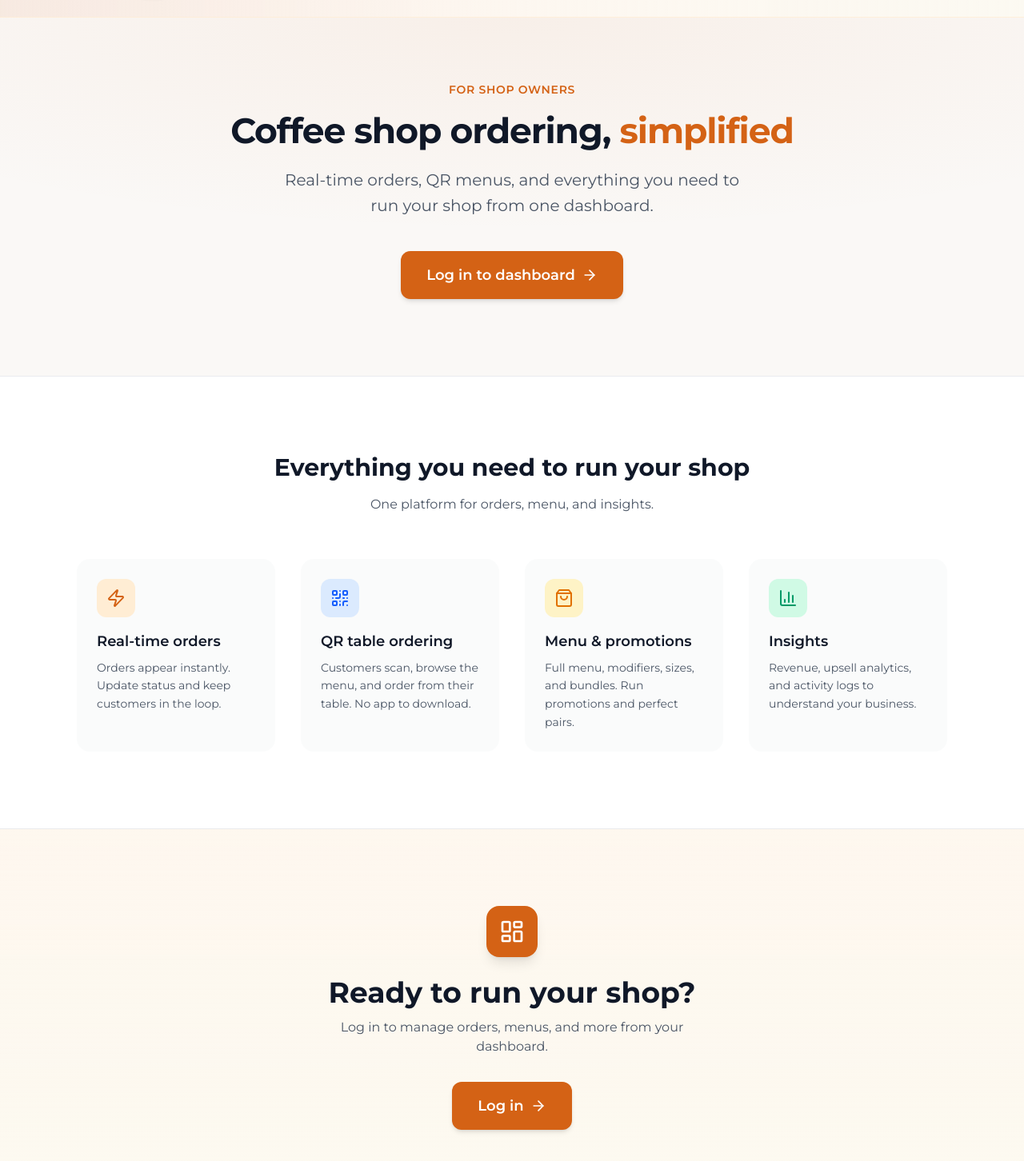
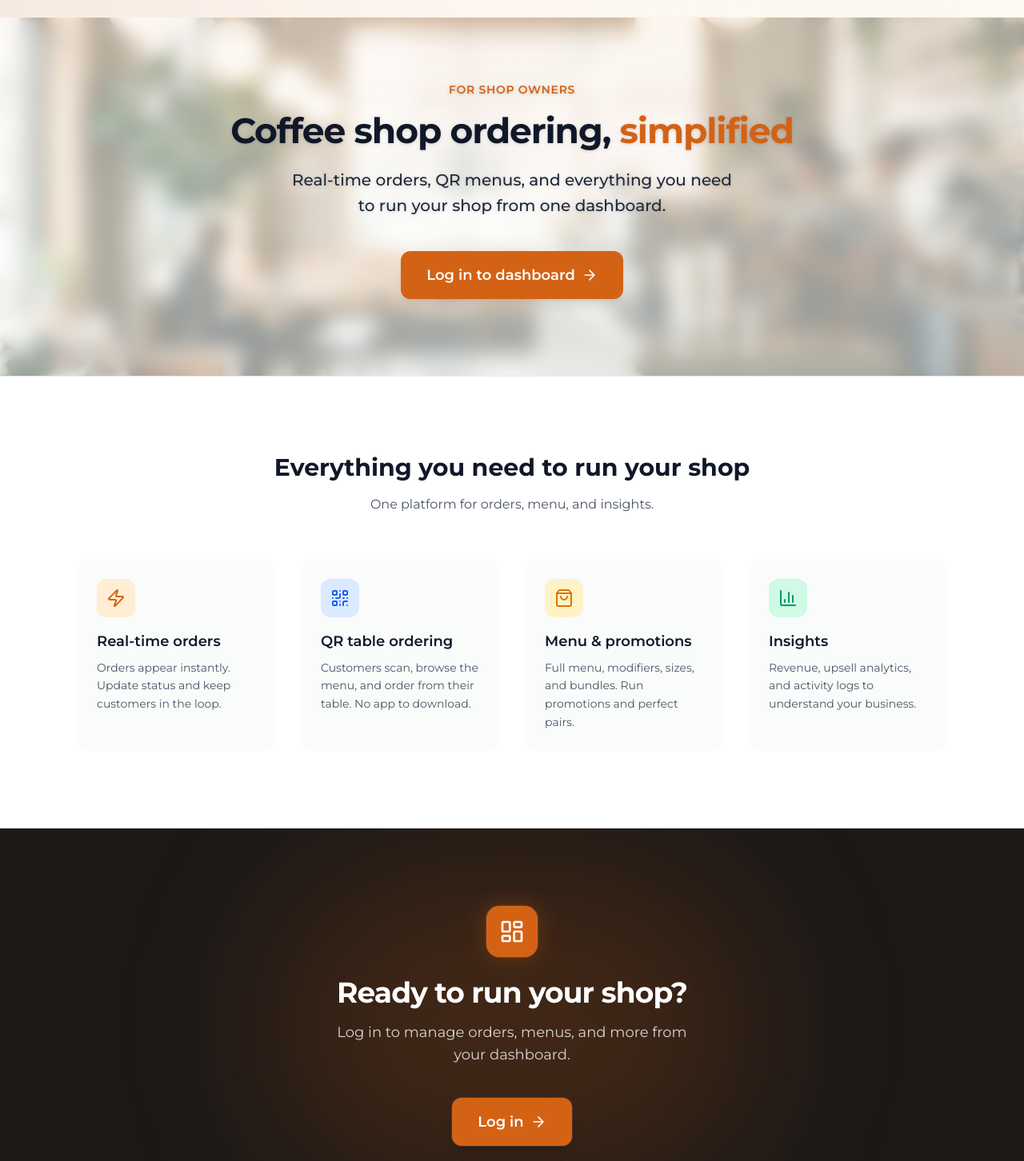
Before and after one commit to danaWork/brewflow, a Next.js app: page / in a window 1280 px wide. Shown: the part 158-1610 px from the top of the page at 80% size. Built offline with nearby package versions, Linux system fonts and the light colour scheme; no server answers.

Commit message:
feat: implement initial landing page (`page.tsx`) with header, hero, features, CTA, and footer, including `hero-bg.png` asset.

```diff
--- a/app/page.tsx
+++ b/app/page.tsx
@@ -66,23 +66,24 @@ export default function Home() {
         </section>
 
         {/* Hero — for shop owners */}
-        <section className="relative overflow-hidden">
+        <section className="relative overflow-hidden bg-[url('/images/hero-bg.png')] bg-cover bg-center">
+          <div className="absolute inset-0 bg-white/60 backdrop-blur-md pointer-events-none" />
           <div className="absolute inset-0 bg-[radial-gradient(ellipse_80%_60%_at_50%_0%,rgba(212,98,21,0.06),transparent)] pointer-events-none" />
-          <div className="max-w-6xl mx-auto px-4 sm:px-6 lg:px-8 pt-12 sm:pt-16 md:pt-20 pb-16 sm:pb-20 md:pb-24 text-center relative">
-            <p className="text-sm font-semibold text-[#D46215] uppercase tracking-wider mb-3 sm:mb-4">
+          <div className="max-w-6xl mx-auto px-4 sm:px-6 lg:px-8 pt-12 sm:pt-16 md:pt-20 pb-16 sm:pb-20 md:pb-24 text-center relative z-10">
+            <p className="text-sm font-semibold text-[#D46215] uppercase tracking-wider mb-3 sm:mb-4 drop-shadow-sm">
               For shop owners
             </p>
-            <h1 className="text-3xl sm:text-4xl md:text-5xl lg:text-[2.75rem] font-bold text-gray-900 tracking-tight max-w-3xl mx-auto leading-[1.15]">
+            <h1 className="text-3xl sm:text-4xl md:text-5xl lg:text-[2.75rem] font-bold text-gray-900 tracking-tight max-w-3xl mx-auto leading-[1.15] drop-shadow-sm">
               Coffee shop ordering,{" "}
               <span className="text-[#D46215]">simplified</span>
             </h1>
-            <p className="mt-4 sm:mt-5 text-base sm:text-lg md:text-xl text-gray-600 max-w-xl mx-auto leading-relaxed">
+            <p className="mt-4 sm:mt-5 text-base sm:text-lg md:text-xl text-gray-800 font-medium max-w-xl mx-auto leading-relaxed drop-shadow-sm">
               Real-time orders, QR menus, and everything you need to run your shop from one dashboard.
             </p>
             <div className="mt-8 sm:mt-10">
               <Link
                 href="/login"
-                className="inline-flex items-center justify-center gap-2 px-6 sm:px-8 py-3.5 sm:py-4 bg-[#D46215] hover:bg-[#B75311] text-white font-semibold rounded-xl shadow-md hover:shadow-lg transition-all text-base sm:text-lg active:scale-[0.98]"
+                className="inline-flex items-center justify-center gap-2 px-6 sm:px-8 py-3.5 sm:py-4 bg-[#D46215] hover:bg-[#B75311] text-white font-semibold rounded-xl shadow-lg hover:shadow-xl transition-all text-base sm:text-lg active:scale-[0.98]"
               >
                 Log in to dashboard
                 <ArrowRight className="w-5 h-5" aria-hidden />
@@ -142,20 +143,23 @@ export default function Home() {
         </section>
 
         {/* CTA */}
-        <section className="border-t border-gray-200/80 bg-gradient-to-b from-orange-50/80 to-amber-50/50">
-          <div className="max-w-6xl mx-auto px-4 sm:px-6 lg:px-8 py-14 sm:py-20 md:py-24 text-center">
-            <div className="inline-flex items-center justify-center w-14 h-14 sm:w-16 sm:h-16 bg-[#D46215] rounded-2xl shadow-lg mb-6" aria-hidden>
+        <section className="relative overflow-hidden bg-stone-900 border-t border-stone-800">
+          {/* Subtle glow effect */}
+          <div className="absolute top-1/2 left-1/2 -translate-x-1/2 -translate-y-1/2 w-[600px] h-[400px] bg-[#D46215]/20 blur-[100px] rounded-full pointer-events-none" />
+
+          <div className="max-w-6xl mx-auto px-4 sm:px-6 lg:px-8 py-16 sm:py-20 md:py-24 text-center relative z-10">
+            <div className="inline-flex items-center justify-center w-14 h-14 sm:w-16 sm:h-16 bg-[#D46215] rounded-2xl shadow-[0_0_30px_rgba(212,98,21,0.3)] mb-6 ring-1 ring-white/10" aria-hidden>
               <LayoutDashboard className="w-7 h-7 sm:w-8 sm:h-8 text-white" />
             </div>
-            <h2 className="text-2xl sm:text-3xl md:text-4xl font-bold text-gray-900">
+            <h2 className="text-2xl sm:text-3xl md:text-4xl font-bold text-white tracking-tight">
               Ready to run your shop?
             </h2>
-            <p className="mt-3 text-gray-600 max-w-md mx-auto text-sm sm:text-base">
+            <p className="mt-4 text-stone-300 max-w-md mx-auto text-base sm:text-lg">
               Log in to manage orders, menus, and more from your dashboard.
             </p>
             <Link
               href="/login"
-              className="mt-6 sm:mt-8 inline-flex items-center justify-center gap-2 px-6 sm:px-8 py-3.5 sm:py-4 bg-[#D46215] hover:bg-[#B75311] text-white font-semibold rounded-xl shadow-md hover:shadow-lg transition-all text-base sm:text-lg active:scale-[0.98]"
+              className="mt-8 sm:mt-10 inline-flex items-center justify-center gap-2 px-6 sm:px-8 py-3.5 sm:py-4 bg-[#D46215] hover:bg-[#B75311] text-white font-semibold rounded-xl shadow-lg hover:shadow-xl hover:shadow-[#D46215]/20 transition-all text-base sm:text-lg active:scale-[0.98] ring-1 ring-white/10"
             >
               Log in
               <ArrowRight className="w-5 h-5" aria-hidden />
```
Also changed, not shown: public/images/hero-bg.png (added).
